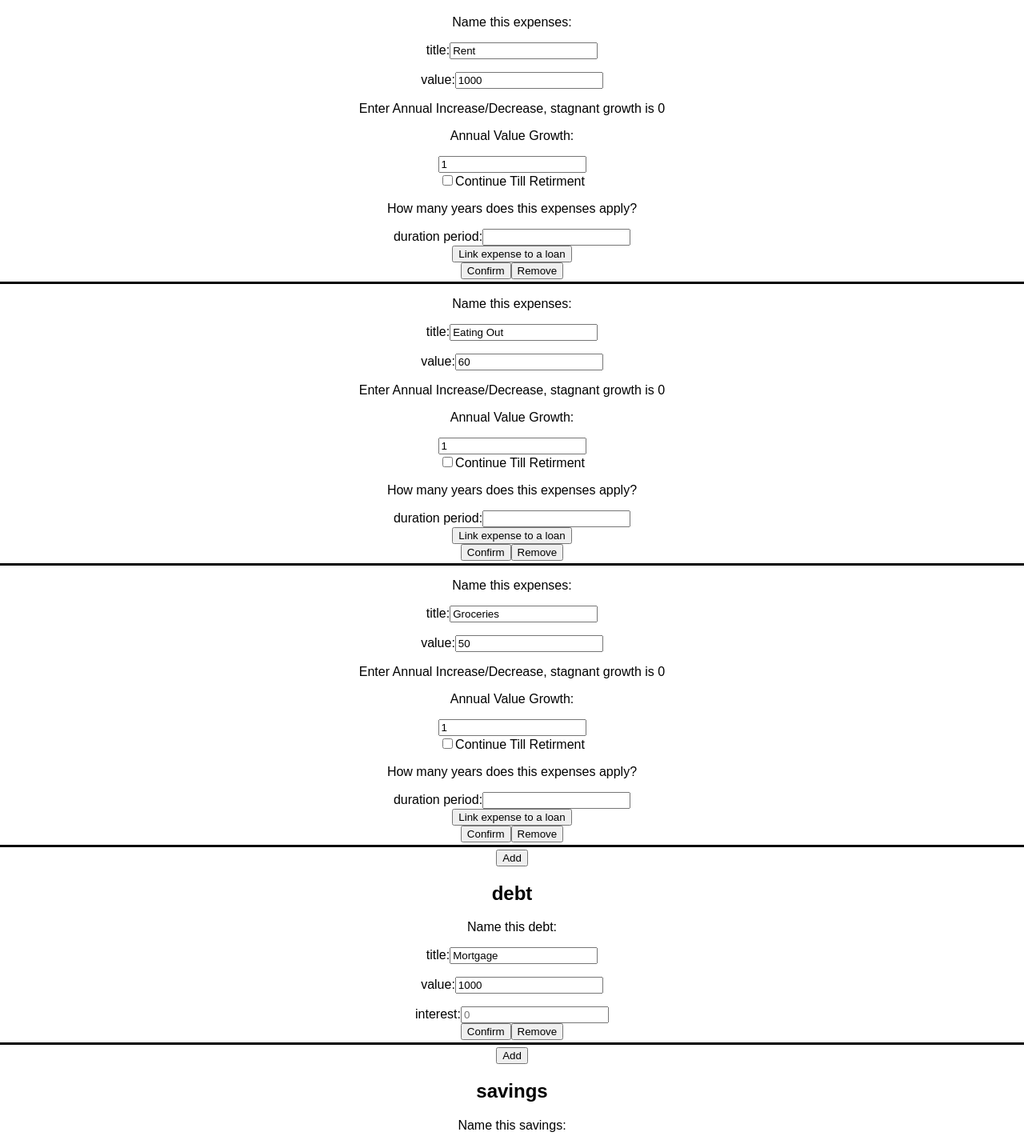
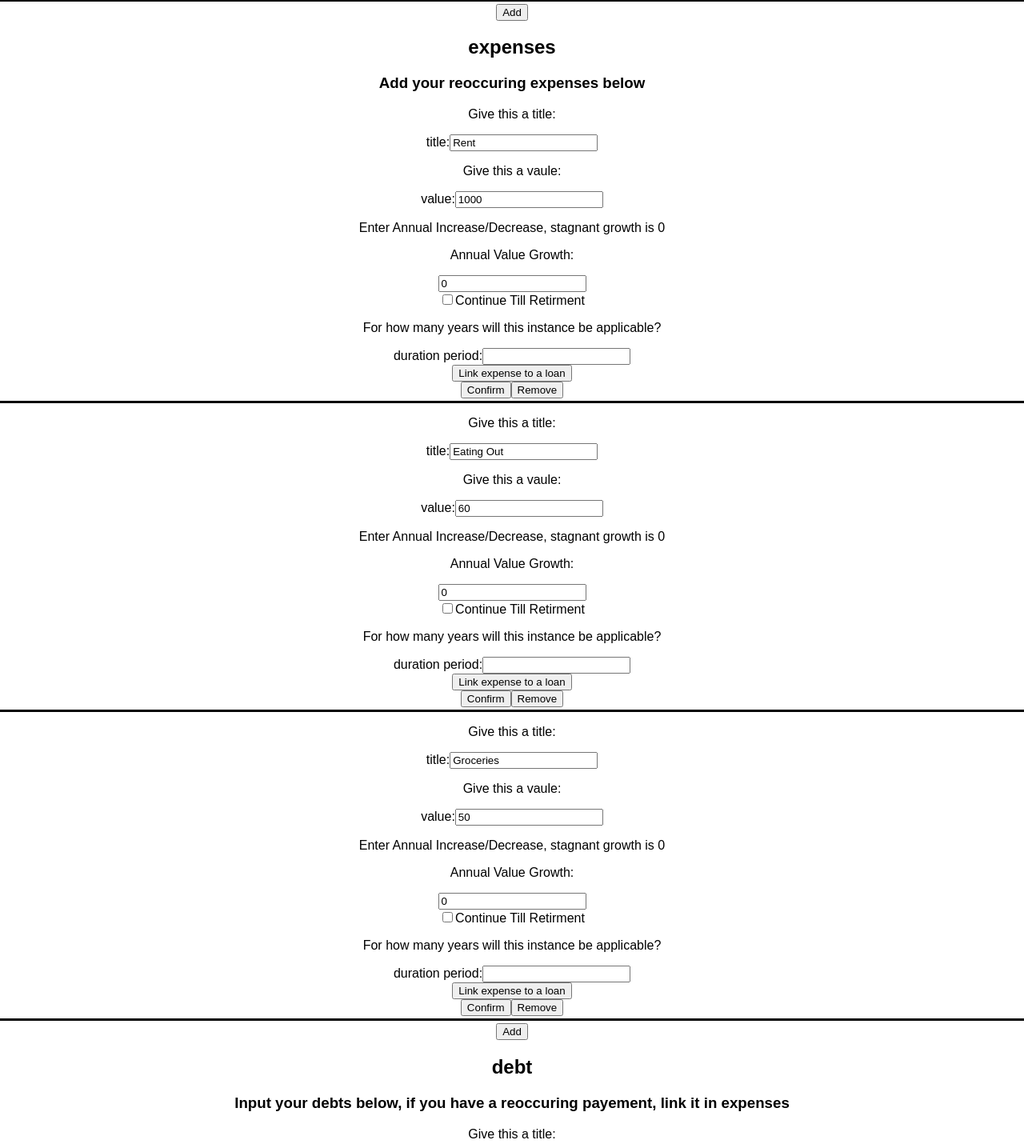
Before and after one commit to Cooper-Runstein/React-Personal-Finance-App, a React (Create React App) app: page / in a window 1280 px wide. Shown: the part 516-1946 px from the top of the page at 80% size. Built offline with nearby package versions, Linux system fonts and the light colour scheme.

Commit message:
Feedback provided once debt linked

```diff
--- a/src/App.js
+++ b/src/App.js
@@ -83,7 +83,10 @@ class App extends Component {
   }
 
   createExpensesInstances = (packageExpenses, yearIndex)=>{
-    return packageExpenses;
+    let newInstances = packageExpenses.instances.filter((instance, index)=>{
+      return this.isDurationApplied(instance, yearIndex);
+    });
+    return {...packageExpenses, instances: newInstances};
   }
   createDebtInstances = (packageDebt, yearIndex)=>{
     return packageDebt;
@@ -100,17 +103,13 @@ class App extends Component {
   }
 
   isDurationApplied = (instance, yearIndex)=>{
-    console.log('duration called');
     if (instance.duration === "retirement"){
-      console.log("retirement", instance.duration);
       return true;
     }
     if (parseInt(instance.duration, 10) >= (yearIndex + 1)){
-      console.log(true, yearIndex);
       return true;
     }
     else {
-      console.log(instance, yearIndex);
       return false;
     }
   }
--- a/src/Components/Start_Components/Start.js
+++ b/src/Components/Start_Components/Start.js
@@ -29,12 +29,12 @@ class Start extends React.Component {
           isEditing: true,
           pendingTitle: 'Set Job Title',
           pendingValue: '5000',
-          pendingInterest: '1',
-          interest: 1,
+          pendingInterest: '0',
+          interest: 0,
           length: 'auto',
           pendingLength: 'auto',
-          duration: 3,
-          pendingDuration: "3",
+          duration: "retierment",
+          pendingDuration: "retierment",
 
         }],
 
@@ -47,7 +47,7 @@ class Start extends React.Component {
             isEditing: true,
             pendingTitle: 'Rent',
             pendingValue: '1000',
-            pendingInterest: '1',
+            pendingInterest: '0',
             interest: 0,
             length: 'auto',
             pendingLength: 'auto',
@@ -62,8 +62,8 @@ class Start extends React.Component {
             isEditing: true,
             pendingTitle: 'Eating Out',
             pendingValue: '60',
-            pendingInterest: '1',
-            interest: .4,
+            pendingInterest: '0',
+            interest: 0,
             length: 'auto',
             pendingLength: 'auto',
             duration: "retirement",
@@ -75,7 +75,7 @@ class Start extends React.Component {
             isEditing: true,
             pendingTitle: 'Groceries',
             pendingValue: '50',
-            pendingInterest: '1',
+            pendingInterest: '0',
             interest: 0,
             length: 'auto',
             pendingLength: 'auto',
@@ -93,7 +93,7 @@ class Start extends React.Component {
           isEditing: true,
           pendingTitle: 'Mortgage',
           pendingValue: '1000',
-          pendingInterest: '1',
+          pendingInterest: '0',
           interest: 0,
           length: 'auto',
           pendingLength: 'auto',
@@ -112,7 +112,7 @@ class Start extends React.Component {
           length: 'auto',
           pendingTitle: '401K',
           pendingValue: '500',
-          pendingInterest: '1',
+          pendingInterest: '0',
           pendingLength: 'auto',
           duration: "retirement",
           pendingDuration: "retirement"
@@ -216,7 +216,7 @@ class Start extends React.Component {
       const titleValue = document.getElementById(`title-${type}-${i}`).value;
       //const interestValue = document.getElementById(`interest-${type}-${i}`).value;
       //const lengthValue = document.getElementById(`length-${type}-${i}`).value;
-      //const durationValue = document.getElementById(`duration-${type}-${i}`).value;
+      const durationValue = document.getElementById(`duration-${type}-${i}`).value;
 
       return {
         ...e,
@@ -224,7 +224,7 @@ class Start extends React.Component {
         pendingTitle: titleValue,
         //pendingInterest: interestValue,
         //pendingLength: lengthValue,
-        //pendingDuration: durationValue
+        pendingDuration: durationValue
       }
     }
 
@@ -360,7 +360,9 @@ handleLinkSubmit(index, event){
       <div className = "start-main-container" >
         <StartCategoryForm
           title = {"income"}
+          description = {'Add your income from jobs/payements, etc. below'}
           instances = {this.state.income.instances}
+
           onEditAt = {this.onEditAt}
           addInstance = {()=>this.addInstance('income')}
           removeInstanceAt = {this.removeInstanceAt}
@@ -372,6 +374,7 @@ handleLinkSubmit(index, event){
         />
         <StartCategoryForm
           title = {"expenses"}
+          description = {"Add your reoccuring expenses below"}
           instances = {this.state.expenses.instances}
           onEditAt = {this.onEditAt}
           addInstance = {()=>this.addInstance('expenses')}
@@ -385,9 +388,10 @@ handleLinkSubmit(index, event){
 
         />
         <StartCategoryForm
-          title = {"debt"}
-          instances = {this.state.debt.instances}
-          onEditAt = {this.onEditAt}
+          title = { "debt" }
+          description = { "Input your debts below, if you have a reoccuring payement, link it in expenses" }
+          instances = { this.state.debt.instances }
+          onEditAt = { this.onEditAt }
           addInstance = {()=>this.addInstance('debt')}
           removeInstanceAt = {this.removeInstanceAt}
           onChangeAt = {this.onChangeAt}
@@ -395,6 +399,7 @@ handleLinkSubmit(index, event){
         />
         <StartCategoryForm
           title = {"savings"}
+          description = { "Input your savings below" }
           instances = {this.state.savings.instances}
           onEditAt = {this.onEditAt}
           addInstance = {()=>this.addInstance('savings')}
--- a/src/Components/Start_Components/StartCategoryForm.js
+++ b/src/Components/Start_Components/StartCategoryForm.js
@@ -21,7 +21,7 @@ const  StartCategoryForm = (props)=> {
     return (
       <div>
         <h2>{props.title}</h2>
-
+        <h3>{props.description}</h3>
         {props.instances.map((e, i)=>{
           return <StartInstanceForm
           key = { i }
@@ -38,6 +38,7 @@ const  StartCategoryForm = (props)=> {
           duration = { e.duration }
           pendingDuration = { e.pendingDuration }
           connectedIndex = { e.connectedIndex }
+          debts = { props.debts }
           onEdit = { ()=> props.onEditAt(props.title, i) }
           onRemove = { ()=> props.removeInstanceAt(props.title, i) }
           onChange = { ()=> props.onChangeAt(props.title, i) }
--- a/src/Components/Start_Components/StartExpensesLinkForm.js
+++ b/src/Components/Start_Components/StartExpensesLinkForm.js
@@ -26,6 +26,16 @@ const StartExpensesLinkForm = (props) =>{
 
           })}
           <button type='submit'>Link to Loan</button>
+          {
+            //This double ternary gives user feedback if
+            //associated debt has been succesfully linked to this instance
+            //First conditional checks if this instance has a connectedIndex,
+            //Second checks if connectedIndex matches 'linkedPaymentIndex' in applicable debt
+
+            props.connectedIndex
+            ?
+            (props.debts[props.connectedIndex].linkedPaymentIndex === props.instanceIndex ? <p>Linked</p> : null)
+            : null}
         </form>
 
 
--- a/src/Components/Start_Components/StartInstanceForm.js
+++ b/src/Components/Start_Components/StartInstanceForm.js
@@ -15,7 +15,7 @@ const StartInstanceForm = (props)=> {
 
             <StartStandardForm
               name = 'title'
-              description = {'Name this ' + props.type + ':'}
+              description = {'Give this a title: '}
               category = {props.title}
               pendingCategory = {props.pendingTitle}
               onChange = {props.onChange}
@@ -24,6 +24,7 @@ const StartInstanceForm = (props)=> {
 
             <StartStandardForm
               name = 'value'
+              description = {'Give this a vaule: '}
               category = {props.value}
               pendingCategory = {props.pendingValue}
               onChange = {props.onChange}
@@ -42,10 +43,10 @@ const StartInstanceForm = (props)=> {
               <StartStandardForm
                 name = 'duration period'
                 category = {props.length}
-                description = {'How many years does this ' + props.type +' apply?'}
+                description = {'For how many years will this instance be applicable?'}
                 pendingCategory = {props.pendingLength}
                 onChange = {props.onChange}
-                id = {`length-${props.type}-${props.instanceIndex}`}
+                id = {`duration-${props.type}-${props.instanceIndex}`}
               />
             </div>
 
@@ -53,6 +54,7 @@ const StartInstanceForm = (props)=> {
 
             <StartStandardForm
             name = 'interest'
+            description = 'If applicable, enter interest'
             category = { props.interest }
             pendingTitle = { props.pendingInterest }
             onChange = { props.onChange }
@@ -67,6 +69,7 @@ const StartInstanceForm = (props)=> {
               instanceIndex = { props.instanceIndex }
               handleChange = { props.handleConnectedSelctionChange }
               connectedIndex = { props.connectedIndex }
+              debts = { props.debts }
               display = { props.displayLinkOptions }
               toggleDisplay = { props.toggleDisplayLinkOptions }
               handleSubmit = { props.handleLinkSubmit }
```
